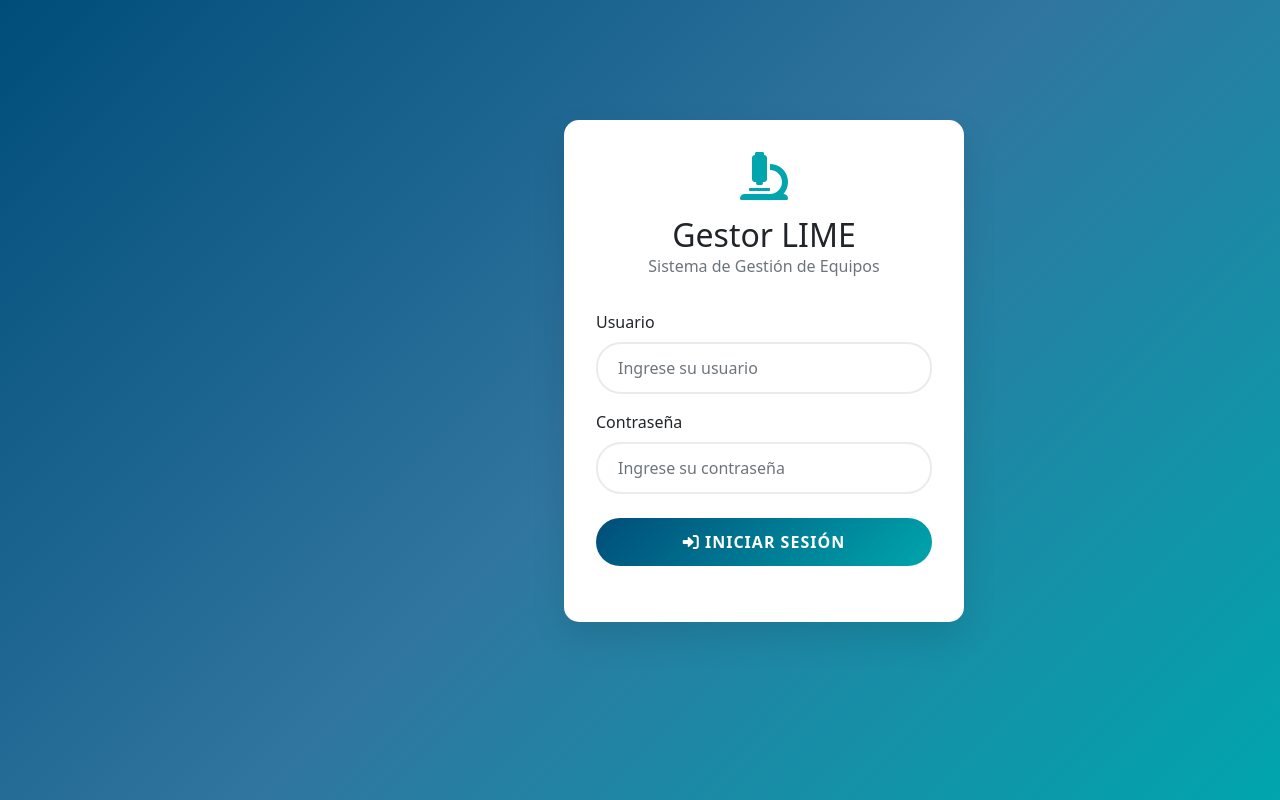
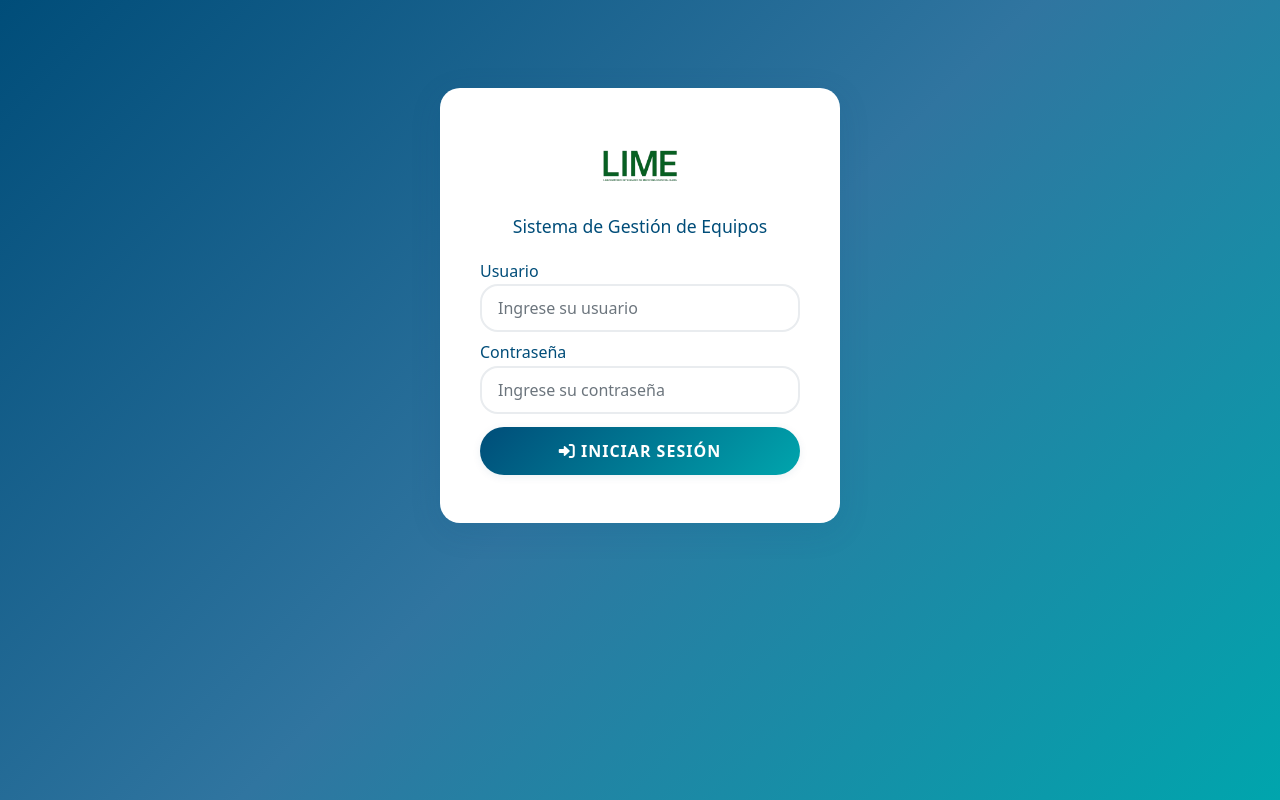
Before and after one commit to isabellavasquezg/ProyectoFinal_MGV, a Django app: page / in a window 1280 px wide. Run offline with Django 4.2, Linux system fonts and the light colour scheme.

Commit message:
Mejoramiento Frontend

```diff
--- a/backend/templates/base.html
+++ b/backend/templates/base.html
@@ -6,7 +6,7 @@
     <meta charset="utf-8">
     <meta name="viewport" content="width=device-width, initial-scale=1, shrink-to-fit=no">
     <meta name="csrf-token" content="{{ csrf_token }}">
-    <title>{% block title %}Gestor LIME{% endblock %}</title>
+    <title>{% block title %}Gestor de Inventario - LIME{% endblock %}</title>
 
     {% load static %}
 
@@ -138,9 +159,7 @@
         {% if user %}
         <nav class="navbar navbar-expand-lg navbar-dark bg-primary sticky-top shadow-sm">
             <div class="container-fluid">
-                <a class="navbar-brand" href="{% url 'dashboard' %}">
-                    <i class="fas fa-microscope me-2"></i> Gestor LIME
-                </a>
+                <a class="navbar-brand" href="{% url 'dashboard' %}"> Gestor LIME</a>
 
                 <button class="navbar-toggler" type="button" data-bs-toggle="collapse" data-bs-target="#navbarNav" aria-controls="navbarNav" aria-expanded="false" aria-label="Toggle navigation">
                     <span class="navbar-toggler-icon"></span>
@@ -280,18 +299,26 @@
         <footer class="footer mt-auto py-3 bg-light text-dark">
             <div class="container-fluid text-center">
 
-                <div class="footer-logos mb-3">
+                <div class="footer-logos mb-2">
                     {# Asegúrate de que las rutas a las imágenes sean correctas con {% static %} si usas Django #}
                     <img src="{% static 'img/logos/lime.png' %}" alt="Logo LIME" class="footer-logo">
                     <img src="{% static 'img/logos/alma.png' %}" alt="Logo Alma" class="footer-logo">
                     <img src="{% static 'img/logos/universidad.png' %}" alt="Logo Universidad" class="footer-logo">
                 </div>
 
+                <div class="footer-creators">
+                    <span class="creator-name">Dairon Montes</span>
+                    <span class="creator-name">Kevin Garcia</span>
+                    <span class="creator-name">Isabella Vásquez</span>
+                </div>
+
                 <hr class="my-2">
 
-                <span class="text-muted small">
-                    <i class="fas fa-code me-1"></i> &copy; {% now "Y" %} **Gestor LIME** | Desarrollado con <span style="color: red;">&#10084;</span> | Versión 1.0
-                </span>
+                <div class="footer-meta">
+                    <span class="text-muted small">
+                        <i class="fas fa-code me-1"></i> &copy; {% now "Y" %} Gestor LIME &nbsp;|&nbsp; Desarrollado con <span style="color: red;">&#10084;</span> &nbsp;|&nbsp; Versión 1.0
+                    </span>
+                </div>
             </div>
         </footer>
         {% endif %}
--- a/backend/templates/login.html
+++ b/backend/templates/login.html
@@ -14,87 +14,74 @@
         margin: 0;
         padding: 0;
     }
-    /* VARIABLES DE COLOR */
-    /* Define los colores principales de la marca para fácil modificación */
     :root {
         --color-primario-oscuro: #004D79; /* Azul marino */
         --color-acento-claro: #00A5AD;   /* Cian / Turquesa */
         --color-intermedio: #3075A0;     /* Azul intermedio más suave */
+        --color-blanco: #fff;
     }
-
-    /* 1. Fondo del cuerpo (Se usa el degradado de la nueva paleta) */
     main {
-        /* Usa el degradado de los colores primario y acento */
-        background: linear-gradient(
-            135deg,
-            var(--color-primario-oscuro) 0%, /* Inicia con Azul Marino */
-            var(--color-intermedio) 50%,     /* Transición suave a un azul más claro en el medio */
-            var(--color-acento-claro) 100%   /* Finaliza con Cian/Turquesa */
-        );
+        background: linear-gradient(135deg, var(--color-primario-oscuro) 0%, var(--color-intermedio) 50%, var(--color-acento-claro) 100%);
     }
-
     .login-card {
-        background: white;
-        border-radius: 15px;
-        box-shadow: 0 15px 35px rgba(0,0,0,0.1);
-        padding: 2rem;
-        margin-left: 33rem;
-        margin-top: 6rem;
+        background: var(--color-blanco);
+        border-radius: 20px;
+        box-shadow: 0 8px 32px rgba(0,77,121,0.12);
+        padding: 2rem 2.5rem 1.5rem 2.5rem;
+        margin: 4rem auto 0 auto;
         max-width: 400px;
         width: 100%;
+        display: flex;
+        flex-direction: column;
+        align-items: center;
     }
-    .login-card:hover{
-        box-shadow: 4px 4px 0 rgba(0,0,0,0.1);
-        transform: scale(1.02);
-    }
-
     .login-header {
         text-align: center;
-        margin-bottom: 2rem;
+        margin-bottom: 0.7rem;
     }
-
-    /* 2. Color del ícono (Usamos el color de acento) */
-    .login-header i {
-        font-size: 3rem;
-        color: var(--color-acento-claro); /* Icono en color Cian/Turquesa */
-        margin-bottom: 1rem;
+    .login-header img {
+        height: 90px;
+        margin-bottom: 0.2rem;
     }
-
-    /* 3. Estilo del botón (Se usa el degradado de la nueva paleta) */
+    .login-header p {
+        color: var(--color-primario-oscuro);
+        font-size: 1.1rem;
+        font-weight: 500;
+        margin-bottom: 0.5rem;
+    }
+    .form-label {
+        color: var(--color-primario-oscuro);
+        font-weight: 500;
+        margin-bottom: 0.1rem;
+    }
+    .form-control {
+        border-radius: 18px;
+        padding: 10px 16px;
+        border: 2px solid #e9ecef;
+        margin-bottom: 0.5rem;
+        font-size: 1rem;
+    }
+    .form-control:focus {
+        border-color: var(--color-acento-claro);
+        box-shadow: 0 0 0 0.2rem rgba(0, 165, 173, 0.25);
+    }
     .btn-login {
-        /* Degradado similar al fondo, pero asegurando buen contraste */
         background: linear-gradient(135deg, var(--color-primario-oscuro) 0%, var(--color-acento-claro) 100%);
+        color: var(--color-blanco);
         border: none;
         border-radius: 25px;
         padding: 12px;
         font-weight: 600;
         text-transform: uppercase;
         letter-spacing: 1px;
+        margin-top: 0.3rem;
+        width: 100%;
+        box-shadow: 0 2px 8px rgba(0,77,121,0.08);
+        transition: background 0.2s, transform 0.2s;
     }
-
-    .form-control {
-        border-radius: 25px;
-        padding: 12px 20px;
-        border: 2px solid #e9ecef;
-    }
-
-    /* 4. Enfoque del input (Se usa el color de acento) */
-    .form-control:focus {
-        border-color: var(--color-acento-claro); /* Borde Cian/Turquesa al enfocar */
-        box-shadow: 0 0 0 0.2rem rgba(0, 165, 173, 0.25); /* Sombra suave del Cian/Turquesa */
-    }
-    .btn-login:hover{
+    .btn-login:hover {
+        background: linear-gradient(135deg, var(--color-acento-claro) 0%, var(--color-primario-oscuro) 100%);
         transform: scale(1.03);
-    }
-    .btn-login:focus,
-    .btn-login.focus,
-    .btn-login:active,
-    .btn-login.active {
-        outline: none !important; /* Elimina el borde de enfoque por defecto */
-        box-shadow: none !important; /* Elimina la sombra que simula el outline */
-        border: none !important;
-        /* Asegura que el botón no cambie de color ni se escale al hacer clic */
-        transform: none !important;
     }
 </style>
 {% endblock %}
@@ -103,26 +90,23 @@
 <div class="login-card">
     <div class="login-header">
         {% load static %}
-        <i class="fas fa-microscope"></i>
-        <h2 class="mb-0">Gestor LIME</h2>
-        <p class="text-muted">Sistema de Gestión de Equipos</p>
+        <img src="{% static 'img/logos/lime.png' %}" alt="Logo LIME">
+        <p>Sistema de Gestión de Equipos</p>
     </div>
 
-    <form method="post">
+    <form method="post" style="width: 100%;">
         {% csrf_token %}
-        <div class="mb-3">
+        <div>
             <label for="username" class="form-label">Usuario</label>
             <input type="text" class="form-control" id="username" name="username" required
                     placeholder="Ingrese su usuario">
         </div>
-
-        <div class="mb-4">
+        <div>
             <label for="password" class="form-label">Contraseña</label>
             <input type="password" class="form-control" id="password" name="password" required
                     placeholder="Ingrese su contraseña">
         </div>
-
-        <button type="submit" class="btn btn-primary btn-login w-100">
+        <button type="submit" class="btn btn-login">
             <i class="fas fa-sign-in-alt"></i> Iniciar Sesión
         </button>
     </form>
```
Also changed, not shown: other parts of backend/templates/base.html (+27 -6 lines).
